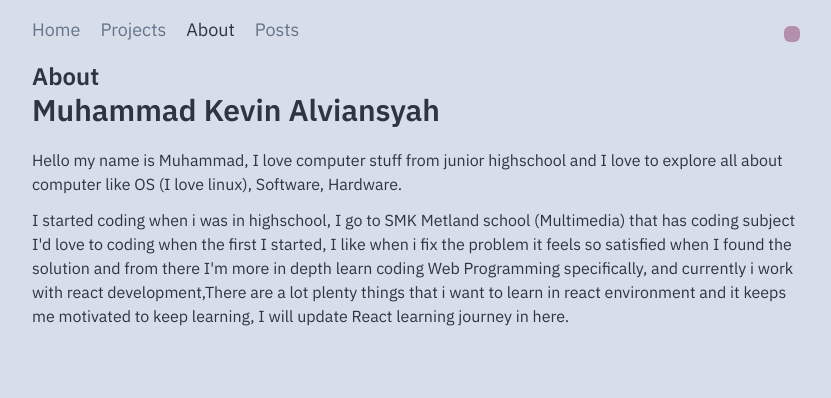
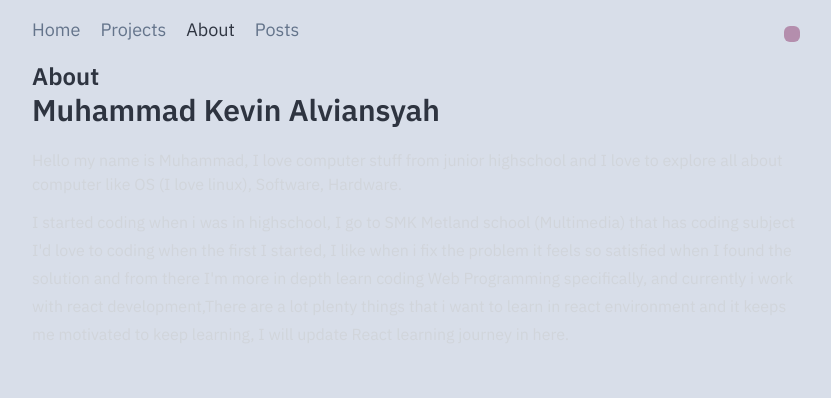
Before and after one commit to KevinPalowa/portfolio, a Next.js app: page /about in a window 1280 px wide. Shown: the top 398 px of the page, without its empty margins (224-1055 px from the left). Built offline with nearby package versions, Linux system fonts and the light colour scheme; no server answers.

Commit message:
fix: font color and line height

```diff
--- a/pages/about.tsx
+++ b/pages/about.tsx
@@ -5,14 +5,14 @@ export default function about() {
     <Layout title="About - Kevin Palowa">
       <h2 className="font-semibold text-2xl">About</h2>
       <h1 className="font-semibold text-3xl">Muhammad Kevin Alviansyah</h1>
-      <article className="space-y-3 mt-5">
+      <article className="space-y-3 mt-5 text-[#D1D5DB]">
         <p>
           Hello my name is Muhammad, I love computer stuff from junior
           highschool and I love to explore all about computer like OS (I love
           linux), Software, Hardware.
         </p>
 
-        <p>
+        <p className="leading-7">
           I started coding when i was in highschool, I go to SMK Metland school
           (Multimedia) that has coding subject I&apos;d love to coding when the
           first I started, I like when i fix the problem it feels so satisfied
```
